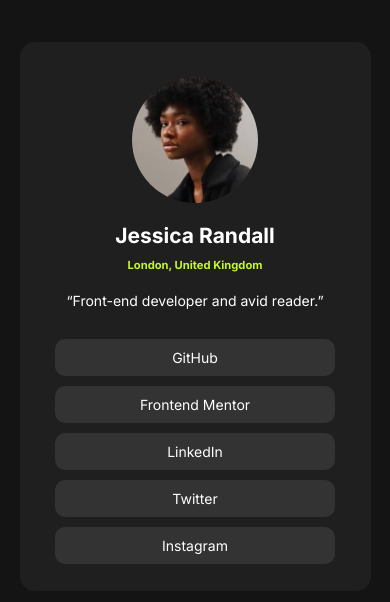
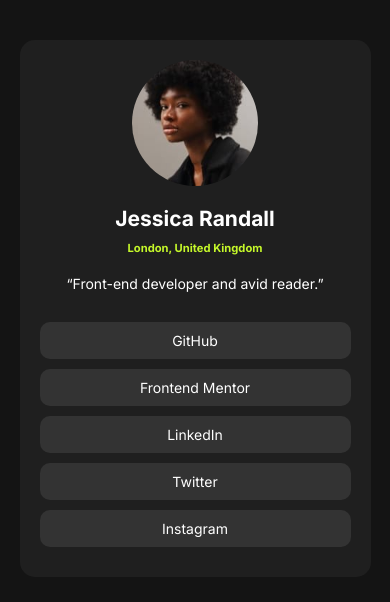
Before and after one commit to AlbertoJTD/social-links-profile, a plain HTML site: page index.html in a window 390 px wide. Shown: the part 114-716 px from the top of the page. Drawn offline with Linux system fonts and the light colour scheme; a web font is replaced by a local one.

Commit message:
Add media query for destopk sizes

```diff
--- a/style.css
+++ b/style.css
@@ -15,16 +15,19 @@
 body {
   font-family: "Inter", sans-serif;
   background-color: var(--grey-900);
+  display: flex;
+  align-items: center;
+  justify-content: center;
+  min-height: 100vh;
 }
 
 .card__container {
-  height: 65vh;
   width: 90%;
   background-color: var(--grey-800);
-  margin: 40% auto;
   border-radius: 15px;
   max-width: 375px;
   padding: 9%;
+  height: auto;
 }
 
 .card__image {
@@ -78,3 +81,11 @@ body {
   padding: 10px 0;
   border-radius: 10px;
 }
+
+@media (min-width: 365px) {
+  .card__container {
+    padding: 20px;
+    margin: auto auto;
+    height: auto;
+  }
+}
```
